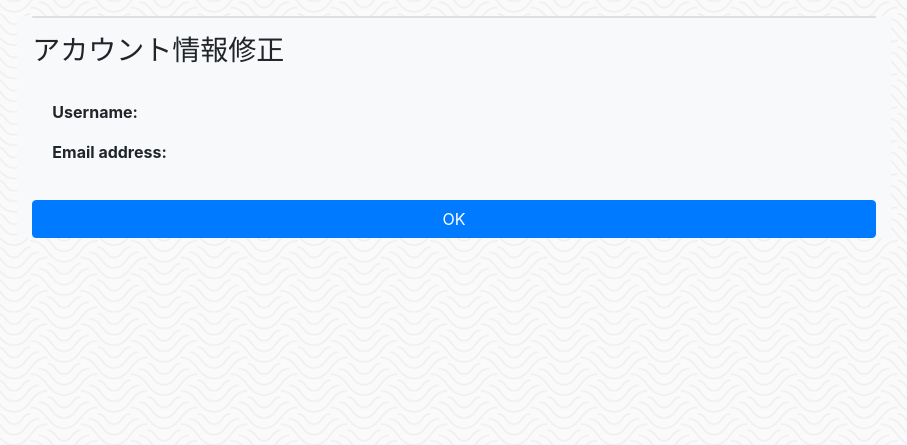
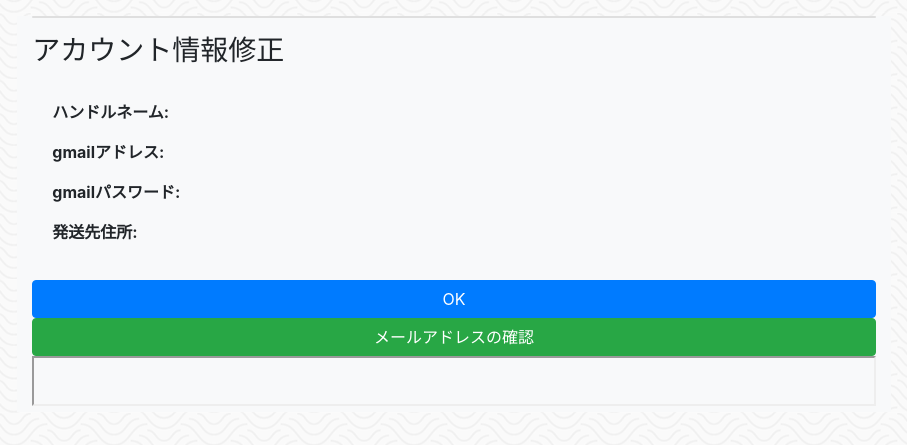
Before and after one commit to takodevil/vips_freemarket, a Django app: page /modify_account/ in a window 1280 px wide. Shown: the part 54-499 px from the top of the page, without its empty margins (186-1093 px from the left). Run offline with Django 3.2, Linux system fonts and the light colour scheme; some libraries are stand-ins or nearby versions.

Commit message:
暗号化対応

```diff
--- a/freemarket_project/accounts/forms.py
+++ b/freemarket_project/accounts/forms.py
@@ -1,24 +1,25 @@
 from django import forms
 
 class LoginForm(forms.Form):
-    vipstarcoin_address = forms.CharField(max_length=254, required=True, widget=forms.TextInput())
-
+    vipstarcoin_address = forms.CharField(label="VIPSアドレス",max_length=254, required=True, widget=forms.TextInput())
     class Meta:
         fields = ('vipstarcoin_address',)
 
 class SignUpForm(forms.Form):
-    username = forms.CharField(label="ハンドルネーム（公開）", max_length=254, required=True, widget=forms.TextInput())
-    email_address = forms.CharField(label="gmailアドレス（公開）", max_length=254, required=True, widget=forms.EmailInput())
-    email_password = forms.CharField(label="gmailパスワード（非公開）", max_length=254, required=True, widget=forms.PasswordInput())
-    vipstarcoin_address = forms.CharField(label="VIPSアドレス（公開）",max_length=254, required=True, widget=forms.TextInput())
-    shipping_address = forms.CharField(label="発送先住所（相手の出品者にのみ公開）",max_length=1000, required=False, widget=forms.Textarea())
+    username = forms.CharField(label="ハンドルネーム（公開）※任意", max_length=254, required=False, widget=forms.TextInput())
+    email_address = forms.CharField(label="gmailアドレス（公開）※必須", max_length=254, required=True, widget=forms.EmailInput())
+    email_password = forms.CharField(label="gmailパスワード（非公開）※必須", max_length=254, required=True, widget=forms.PasswordInput())
+    vipstarcoin_address = forms.CharField(label="VIPSアドレス（公開）※必須",max_length=254, required=True, widget=forms.TextInput())
+    shipping_address = forms.CharField(label="発送先住所（相手の出品者にのみ公開）※任意",max_length=1000, required=False, widget=forms.Textarea())
 
     class Meta:
         fields = ('username', 'email_address', 'email_password', 'vipstarcoin_address', 'shipping_address')
 
 class ModifyForm(forms.Form):
-    username = forms.CharField(max_length=254, required=True, widget=forms.TextInput())
-    email_address = forms.CharField(max_length=254, required=True, widget=forms.EmailInput())
+    username = forms.CharField(label="ハンドルネーム（公開）※任意", max_length=254, required=False, widget=forms.TextInput())
+    email_address = forms.CharField(label="gmailアドレス（公開）※必須", max_length=254, required=True, widget=forms.EmailInput())
+    email_password = forms.CharField(label="gmailパスワード（非公開）※必須", max_length=254, required=True, widget=forms.PasswordInput())
+    shipping_address = forms.CharField(label="発送先住所（相手の出品者にのみ公開）※任意",max_length=1000, required=False, widget=forms.Textarea())
 
     class Meta:
-        fields = ('username', 'email_address')
+        fields = ('username', 'email_address', 'email_password','shipping_address')
--- a/freemarket_project/accounts/templates/modify_account.html
+++ b/freemarket_project/accounts/templates/modify_account.html
@@ -3,24 +3,43 @@
 {% load static %}
 
 {% block contents %}
-
 <div class="row justify-content-center">
   <div class="col-lg-8 col-md-10 col-sm-12 bg-light">
     <p class="card">
     <h3 class="card-title">アカウント情報修正</h3>
       <div class="card-body">
-          <p class="card-text"><b>Username:</b><div id="username_now"></div></p>
-          <p class="card-text"><b>Email address:</b><div id="mailaddress_now"></div></p>
+        <p class="card-text"><b>ハンドルネーム:</b><div id="username_now"></div></p>
+        <p class="card-text"><b>gmailアドレス:</b><div id="mailaddress_now"></div></p>
+        <p class="card-text"><b>gmailパスワード:</b><div id="mailpassword_now"></div></p>
+        <p class="card-text"><b>発送先住所:</b><div id="shipping_address_now"></div></p>
       </div>
         <form id="modifyAccount_form" method="post" novalidate>
           {% csrf_token %}
           {% include 'includes/form.html' %}
+          <input type="hidden" id="param_emailpassword" name="param_emailpassword">
+          <input type="hidden" id="param_shipping_address" name="param_shipping_address">
+          <input type="hidden" id="param_vips_address" name="param_vips_address">
           <button id="modifyAccount" type="button" class="btn btn-primary btn-block">OK</button>
           <font color="red"><span id="message"></span></font>
         </form>
+        <form id="mailtest_form" method="post" target="mailtest">
+          {% csrf_token %}
+          <input type="hidden" name="mailtest_flag" value="1">
+          <input type="hidden" id="id_test_emailaddress" name="test_emailaddress">
+          <input type="hidden" id="id_test_emailpassword" name="test_emailpassword">
+          <button type="button" id="id_mailtest" class="btn btn-success btn-block">メールアドレスの確認</button>
+        </form>
+        <iframe name="mailtest" width="100%" height="50"></iframe>
+
   </div>
 </div>
-    </div>
-  </div>
+{% for result in results %}
+<script>
+if (localStorage.getItem('vipsmarket_address')=={{ result.vips_address }}){
+    document.getElementById("mailpassword_now").innerHTML = "{{ result.emailpassword }}";
+    document.getElementById("shipping_address_now").innerHTML = "{{ result.shipping_address }}";
+}
+</script>
+{% endfor %}
 <script src="{% static 'js/modify_contract.js' %}"></script>
 {% endblock %}
--- a/freemarket_project/accounts/templates/signup.html
+++ b/freemarket_project/accounts/templates/signup.html
@@ -12,6 +12,9 @@
           <form id="signup_form" method="post" novalidate style="margin-bottom:20px;">
             {% csrf_token %}
             {% include 'includes/form.html' %}
+            <input type="hidden" id="param_emailpassword" name="param_emailpassword">
+            <input type="hidden" id="param_shipping_address" name="param_shipping_address">
+            <input type="hidden" id="param_vips_address" name="param_vips_address">
             <button type="button" id="signup" class="btn btn-primary btn-block">OK</button>
             <font color="red"><span id="message"></span></font>
           </form>
--- a/freemarket_project/accounts/views.py
+++ b/freemarket_project/accounts/views.py
@@ -2,12 +2,14 @@ from django.shortcuts import render, redirect
 from .forms import SignUpForm, ModifyForm, LoginForm
 from django.http import HttpResponse
 from .mailtest import mailtest
+import json
+from . import Crypt
+import os
 
 def login(request):
     if request.method == 'POST':
-        form = LoginForm(request.POST)
-        if form.is_valid():
-            return redirect('products:list')
+        # login_contract.jsの処理が成功している
+        return redirect('products:list')
     else:
         form = LoginForm()
     return render(request, 'login.html', {'form': form})
@@ -28,6 +30,21 @@ def signup(request):
                 return HttpResponse('メール送信に失敗しました。')
         else:
             # signup_contract.jsの処理が成功しているのでgmailパスワードと発送先住所を保存する
+            param_emailpassword = request.POST['param_emailpassword']
+            param_shipping_address = request.POST['param_shipping_address']
+            # 複垢の場合を考慮
+            param_vips_address = request.POST['param_vips_address']
+            param = {"emailpassword": param_emailpassword,
+                     "shipping_address": param_shipping_address,
+                     "vips_address": param_vips_address}
+            param = json.dumps(param)
+            # 一応暗号化処理
+            crypted_str, key = Crypt.Encrypt(param)
+            crypted_str = crypted_str.hex()
+            key = key.hex()
+            result = '^' + crypted_str + ':' + key
+            with open('params.txt', mode='a') as f:
+                f.write(result)
             return redirect('products:list')
     else:
         form = SignUpForm()
@@ -35,9 +52,70 @@ def signup(request):
 
 def modify_account(request):
     if request.method == 'POST':
-        form = ModifyForm(request.POST)
-        if form.is_valid():
+        # 「メールアドレスの確認」を押した場合は画面遷移せずにメール送信のテストを行なう
+        if 'mailtest_flag' in request.POST:
+            try:
+                test_emailaddress = request.POST['test_emailaddress']
+                test_emailpassword = request.POST['test_emailpassword']
+                mailtest(test_emailaddress,test_emailpassword)
+                return HttpResponse('メールを送信しました。受信できていることを確認してください')
+            except:
+                return HttpResponse('メール送信に失敗しました。')
+        else:
+            # modify_contract.jsの処理が成功しているのでgmailパスワードと発送先住所を保存する
+            param_emailpassword = request.POST['param_emailpassword']
+            param_shipping_address = request.POST['param_shipping_address']
+            param_vips_address = request.POST['param_vips_address']
+            # 既存のデータをすべて読み込み、VIPSアドレスをキーにして更新をかける
+            with open('params.txt', mode="r") as f:
+                data = f.read()
+            lines = data.split('^')
+            results = []
+            for line in lines:
+                if line:
+                    crypted_str_key = line.split(':')
+                    crypted_str = crypted_str_key[0]
+                    key = crypted_str_key[1]
+                    # 16進文字列に変換して保存しているので元のバイナリに戻す
+                    crypted_str = bytes.fromhex(crypted_str)
+                    key = bytes.fromhex(key)
+                    decrypt_result = Crypt.Decrypt(crypted_str, key)
+                    result = json.loads(decrypt_result)
+                    # 現在のVIPSアドレスと一致したら上書き
+                    if result["vips_address"] == param_vips_address:
+                        result['emailpassword'] = param_emailpassword
+                        result['shipping_address'] = param_shipping_address
+                    results.append(result)
+            # 一旦削除して上書きしたデータですべて書き直す
+            os.remove('params.txt')
+            for result in results:
+                param = json.dumps(result)
+                crypted_str, key = Crypt.Encrypt(param)
+                a = crypted_str.hex()
+                b = key.hex()
+                c = '^' + a + ':' + b
+                with open('params.txt', mode='a') as f:
+                    f.write(c)
             return redirect('products:list')
+
     else:
         form = ModifyForm()
-    return render(request, 'modify_account.html', {'form': form})
+        # 住所とgmailのパスワードを復号して読み込み
+        with open('params.txt', mode="r") as f:
+            data = f.read()
+        lines = data.split('^')
+        results = []
+        for line in lines:
+            if line:
+                crypted_str_key = line.split(':')
+                crypted_str = crypted_str_key[0]
+                key = crypted_str_key[1]
+                # 16進文字列に変換して保存しているので元のバイナリに戻す
+                crypted_str = bytes.fromhex(crypted_str)
+                key = bytes.fromhex(key)
+                decrypt_result = Crypt.Decrypt(crypted_str, key)
+                result = json.loads(decrypt_result)
+                # アカウントが複数ある場合
+                results.append(result)
+
+        return render(request, 'modify_account.html', {'form': form,'results':results})
--- a/freemarket_project/static/js/address_and_abi.js
+++ b/freemarket_project/static/js/address_and_abi.js
@@ -1,5 +1,5 @@
 //コントラクトのアドレス
-var address = "0x2957e4C6bf9cb8Da1a9e09eC5Aa7866640dfFBA9";
+var address = "0x0f34804B63Cc0894f48D168c3753446BDc53632C";
 //abi情報
 var abi =
 [
--- a/freemarket_project/static/js/logout.js
+++ b/freemarket_project/static/js/logout.js
@@ -4,8 +4,4 @@ window.addEventListener('DOMContentLoaded', function(){
         localStorage.removeItem('vipsmarket_name');
         localStorage.removeItem('vipsmarket_email');
     });
-    // 開発用
-    $("#remove_strage").click(function(){
-        localStorage.clear();
-    });
 });
--- a/freemarket_project/static/js/modify_contract.js
+++ b/freemarket_project/static/js/modify_contract.js
@@ -8,13 +8,60 @@ window.addEventListener('DOMContentLoaded', function(){
         web3.setProvider(new web3.providers.HttpProvider('http://localhost:8545'));
         var contract = new web3.eth.Contract(abi,address);
     }
+
+    $("#id_mailtest").click(function(){
+        var email_address = document.getElementById("id_email_address").value;
+        var email_password = document.getElementById("id_email_password").value;
+        if(email_address.length > 0 && email_password.length > 0){
+            if(!email_address.endsWith("@gmail.com")){
+                message.innerHTML ='@gmail.comで終わるメールアドレスを入力してください';
+            } else {
+                // 入力値をメールテスト用のフォームにコピーしておく
+                document.getElementById("id_test_emailaddress").value = email_address;
+                document.getElementById("id_test_emailpassword").value = email_password;
+                // targetがiframeなのでsubmitしても画面遷移しないがpythonで処理できる
+                $("#mailtest_form").submit()
+                $("#mailtest_form")[0].reset()
+                return false
+            }
+        }
+        else{
+            message.innerHTML ='gmailアドレスとパスワードを入力してください';
+        }
+    });
+
     $("#modifyAccount").click(function(){
+        // メールアドレスの確認が終わっているか確認
+        // かなり強引
+        var doc = document.getElementsByTagName("iframe")[0].contentDocument;
+        if(doc.body.innerHTML != 'メールを送信しました。受信できていることを確認してください'){
+            message.innerHTML = 'メールアドレスの確認を行なってください'
+        }
+        else{
             // 入力値を読み取ってアカウントをコントラクト上に登録する
             var username = document.getElementById("id_username").value;
+            if(username.length == 0){
+                username = "名無し"
+            }
+            // 日本語入力対策
+            username = web3.utils.utf8ToHex(username);
             var email_address = document.getElementById("id_email_address").value;
+            var email_password = document.getElementById("id_email_password").value;
+            var shipping_address = document.getElementById("id_shipping_address").value;
+            if(shipping_address.length == 0){
+                shipping_address = "未登録"
+            }
             // アドレスはログインしていればローカルから取れる
             var vipstarcoin_address = localStorage.getItem('vipsmarket_address');
-        if(username.length > 0 && email_address.length > 0){
+            // POSTしてローカルに保存するためhiddenにセットしておく
+            document.getElementById("param_emailpassword").value = email_password;
+            document.getElementById("param_shipping_address").value = shipping_address;
+            document.getElementById("param_vips_address").value = vipstarcoin_address;
+            // メールアドレスとパスワードは必須入力
+            if(email_address.length > 0 && email_password.length > 0){
+                if(!email_address.endsWith("@gmail.com")){
+                    message.innerHTML ='@gmail.comで終わるメールアドレスを入力してください';
+                } else {
                     try{
                         var result = contract.methods.modifyAccount(username,email_address).send({
                             from:vipstarcoin_address,
@@ -24,7 +71,8 @@ window.addEventListener('DOMContentLoaded', function(){
                         // ノードが秘密鍵を知っているアカウントからのみトランザクションを送信できる？
                         result.then(
                             function(){
-                        localStorage.setItem('vipsmarket_name', username);
+                                window.alert("登録に成功しました。");
+                                localStorage.setItem('vipsmarket_name', web3.utils.hexToUtf8(username));
                                 localStorage.setItem('vipsmarket_email', email_address);
                                 $('#modifyAccount_form').submit();
                             },
@@ -37,8 +85,10 @@ window.addEventListener('DOMContentLoaded', function(){
                         // 場合わけがめんどいので同じメッセージ
                         message.innerHTML = "登録に失敗しました。";
                     }
+                 }
             } else {
                 message.innerHTML = "未入力の項目があります";
             }
+        }
     })
  });
```
Also changed, not shown: freemarket_project/accounts/Crypt.py (added, +39 -0 lines), freemarket_project/params.txt (added, +1 -0 lines), freemarket_project/static/js/signup_contract.js (+16 -2 lines), freemarket_project/static/js/login_contract.js (indentation only). Lines whose indentation alone changed are shown as unchanged.
